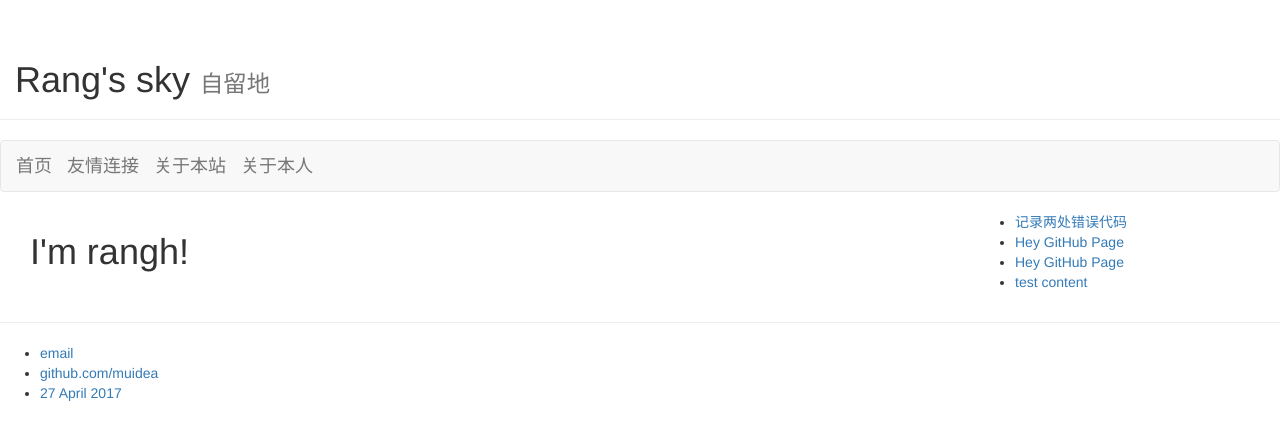
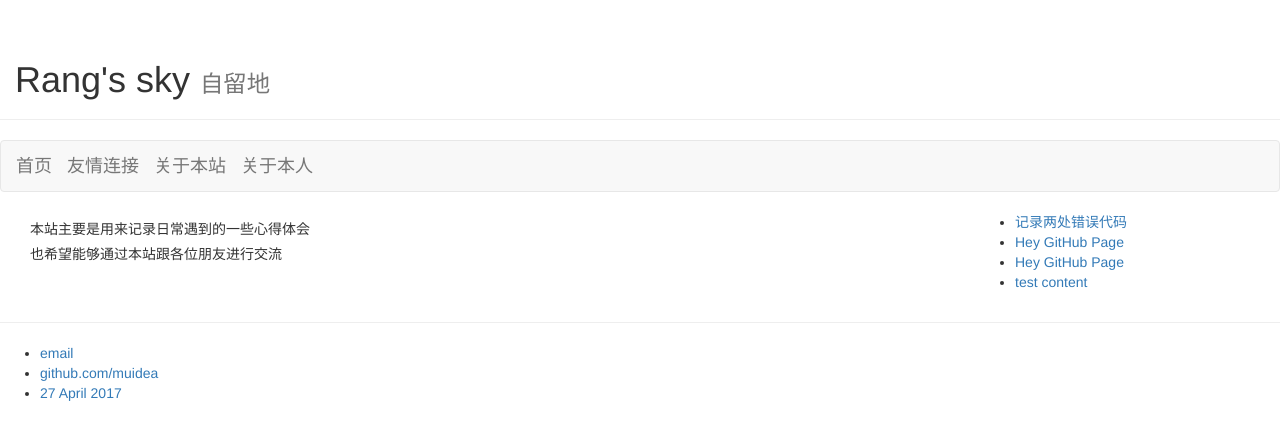
Before and after one commit to muidea/muidea.github.io, a Jekyll site: the page built from site/index.html, in a window 1280 px wide. Shown: the top 440 px of the page. Built offline with Jekyll 4.4.1, drawn with Linux system fonts in a browser that asks for light colours; nearby versions of some CDN libraries.

Commit message:
Update index.html

```diff
--- a/site/index.html
+++ b/site/index.html
@@ -3,5 +3,6 @@ layout: default
 title: 关于本站
 ---
 <div>
-    <h1>I'm rangh!</h1>
+    <h5>本站主要是用来记录日常遇到的一些心得体会</h5>
+    <h5>也希望能够通过本站跟各位朋友进行交流</h5>
 </div>
```
